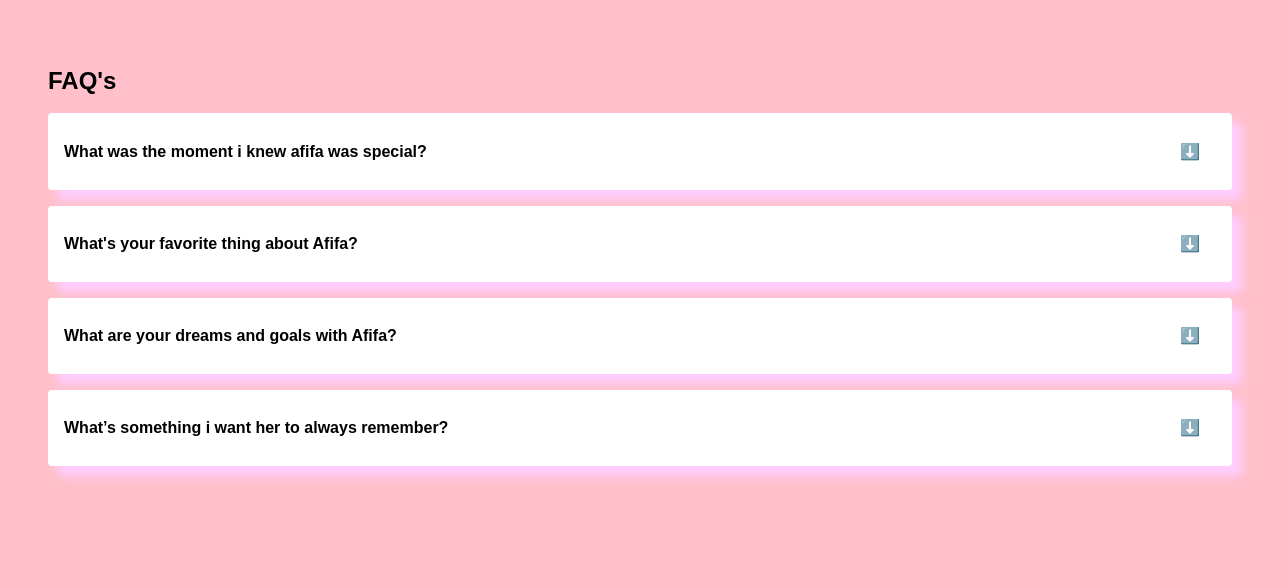
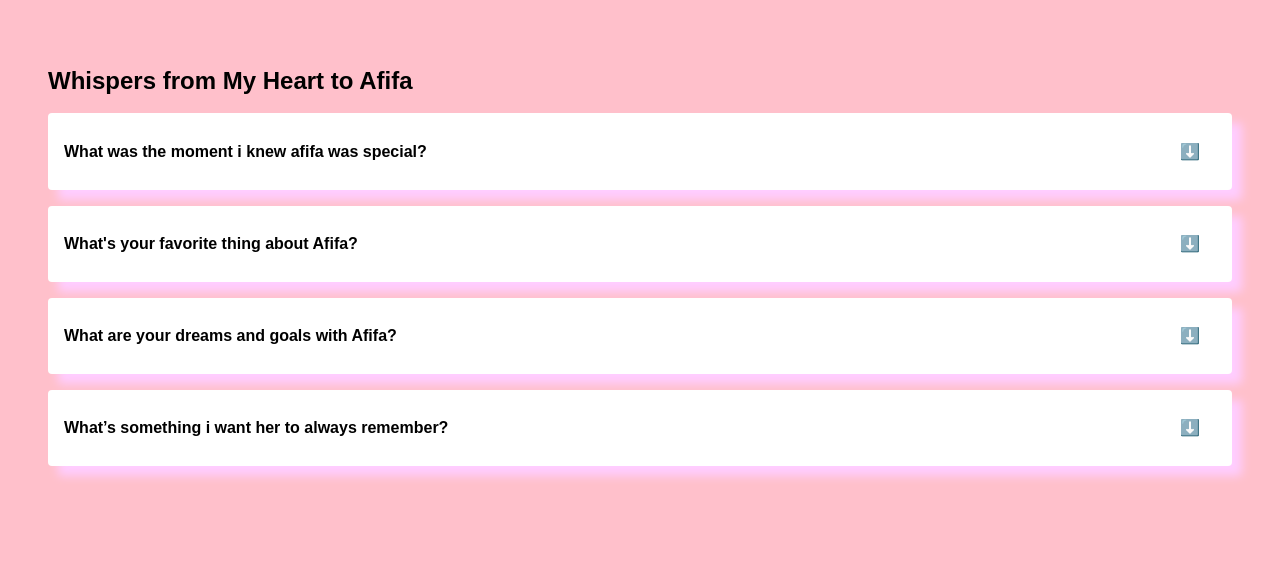
Before and after one commit to Sahrior/Responsive-FAQ-section, a plain HTML site: page index.html in a window 1280 px wide. Drawn offline with Linux system fonts and the light colour scheme.

Commit message:
Update index.html

```diff
--- a/index.html
+++ b/index.html
@@ -8,7 +8,7 @@
 </head>
 <body>
 
-    <h2>FAQ's</h2>
+    <h2>Whispers from My Heart to Afifa</h2>
 
     <div class="accordian">
 
```
